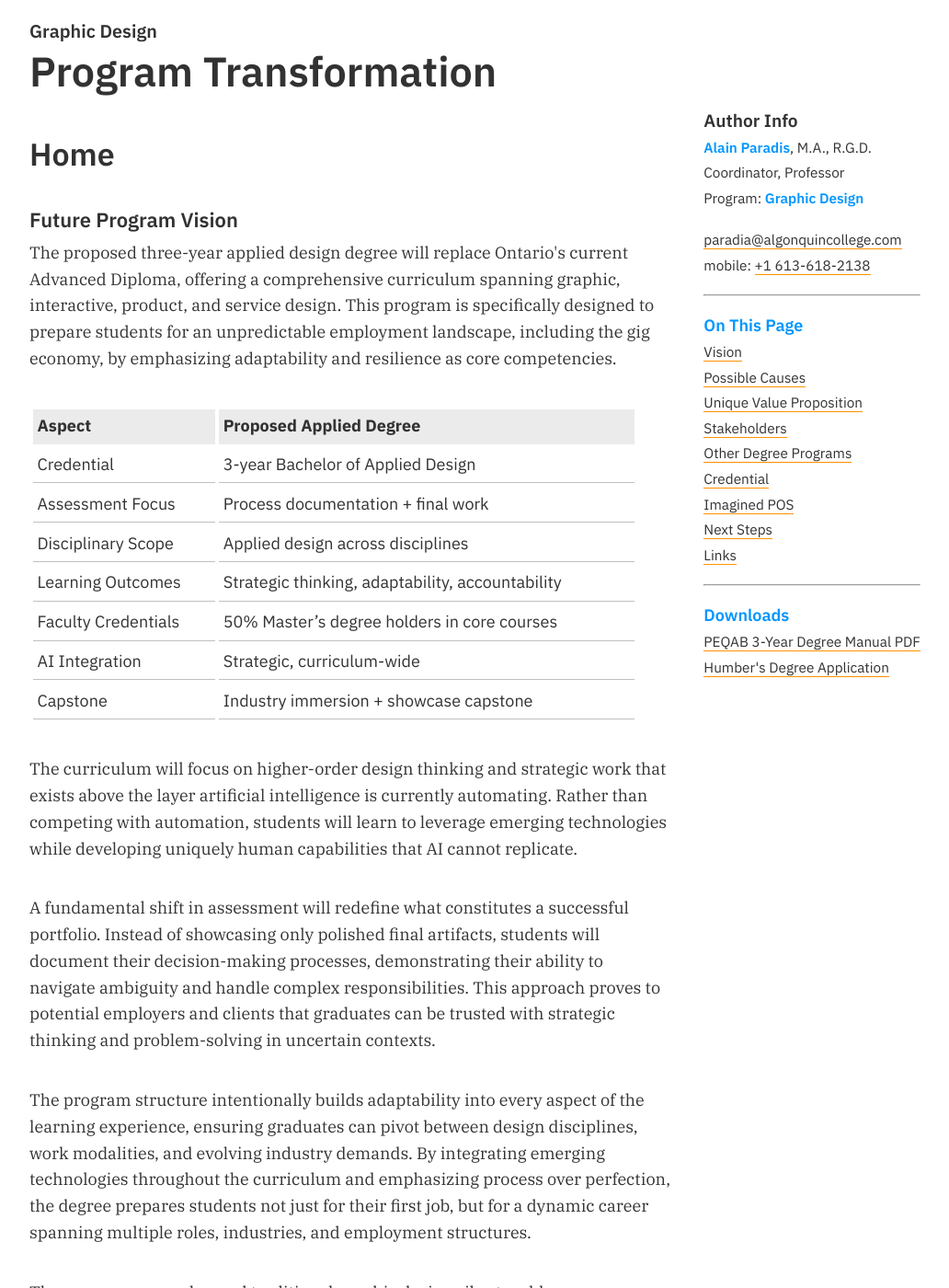
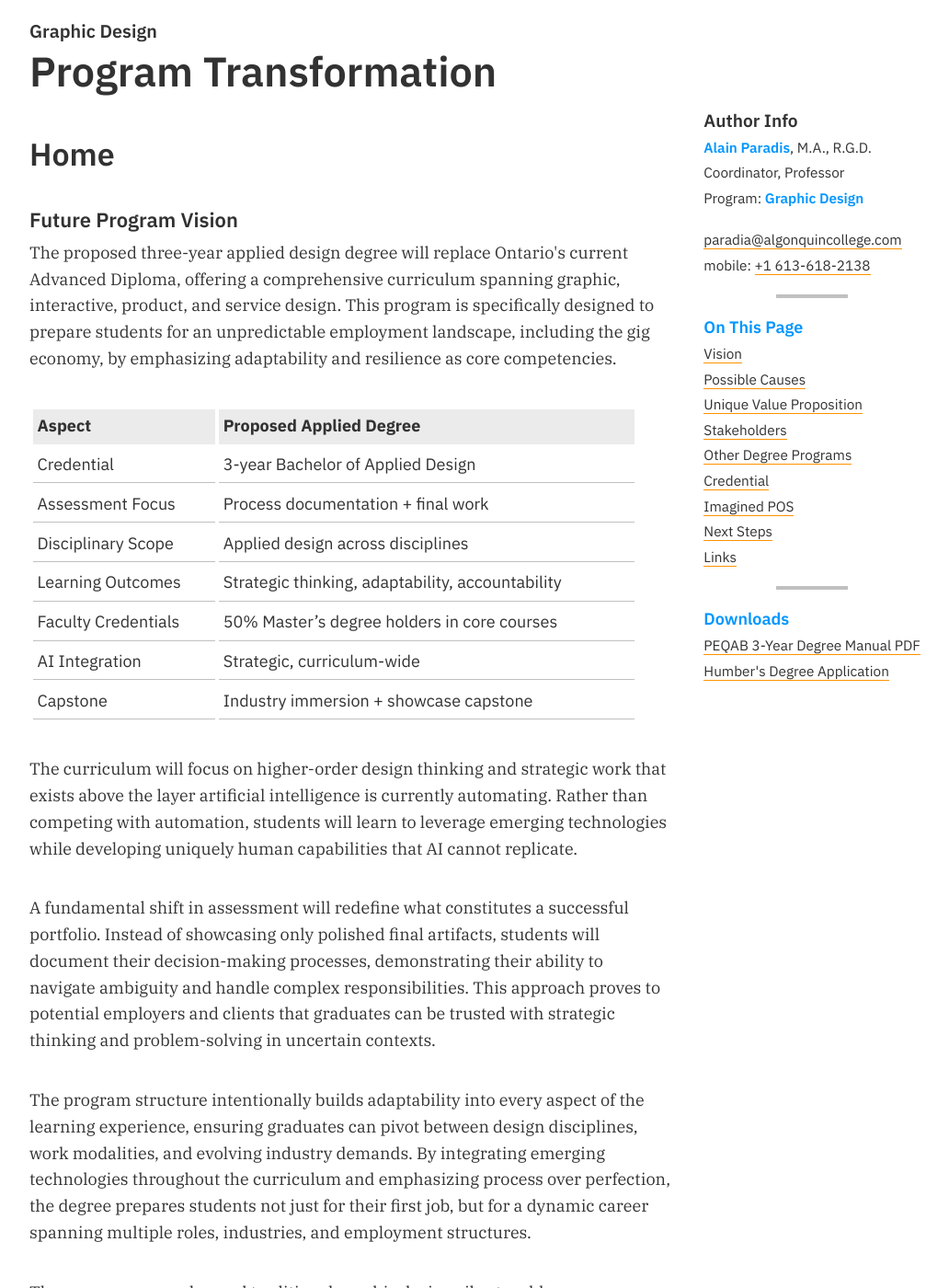
Before and after one commit to AlainParadis/program-transformation, a Jekyll site: the page built from index.md, in a window 1280 px wide and 1400 px high. Shown: the whole window at 92% size, without its empty margins (76-1108 px from the left). Built offline with Jekyll 4.4.1, drawn with Linux system fonts in a browser that asks for light colours.

Commit message:
Add hr element styling
Introduce styling for the <hr> element in css/styles.css: a 2px solid #c0c0c0 border, constrained to 33.333% max-width and centered with 1rem vertical margin. This standardizes horizontal rule appearance and spacing across the site.

```diff
--- a/css/styles.css
+++ b/css/styles.css
@@ -561,6 +561,13 @@ footer { font-family: var(--sans); }
 	padding: 1rem;
 }
 
+hr
+{
+	border: 2px solid #c0c0c0;
+	max-width: 33.333%;
+	margin: 1rem auto;
+}
+
 table {
     table-layout: auto;
     width: 95%;
```
